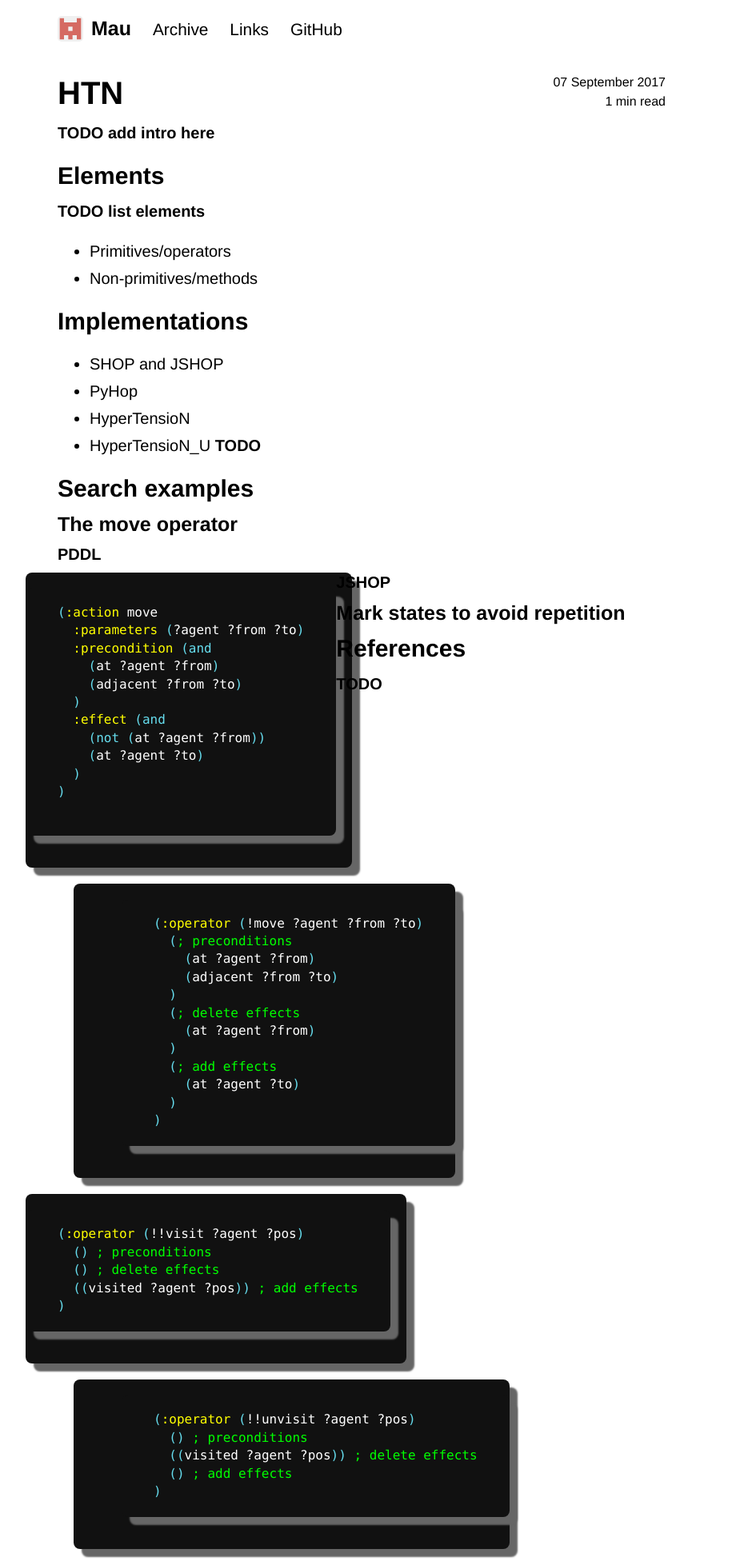
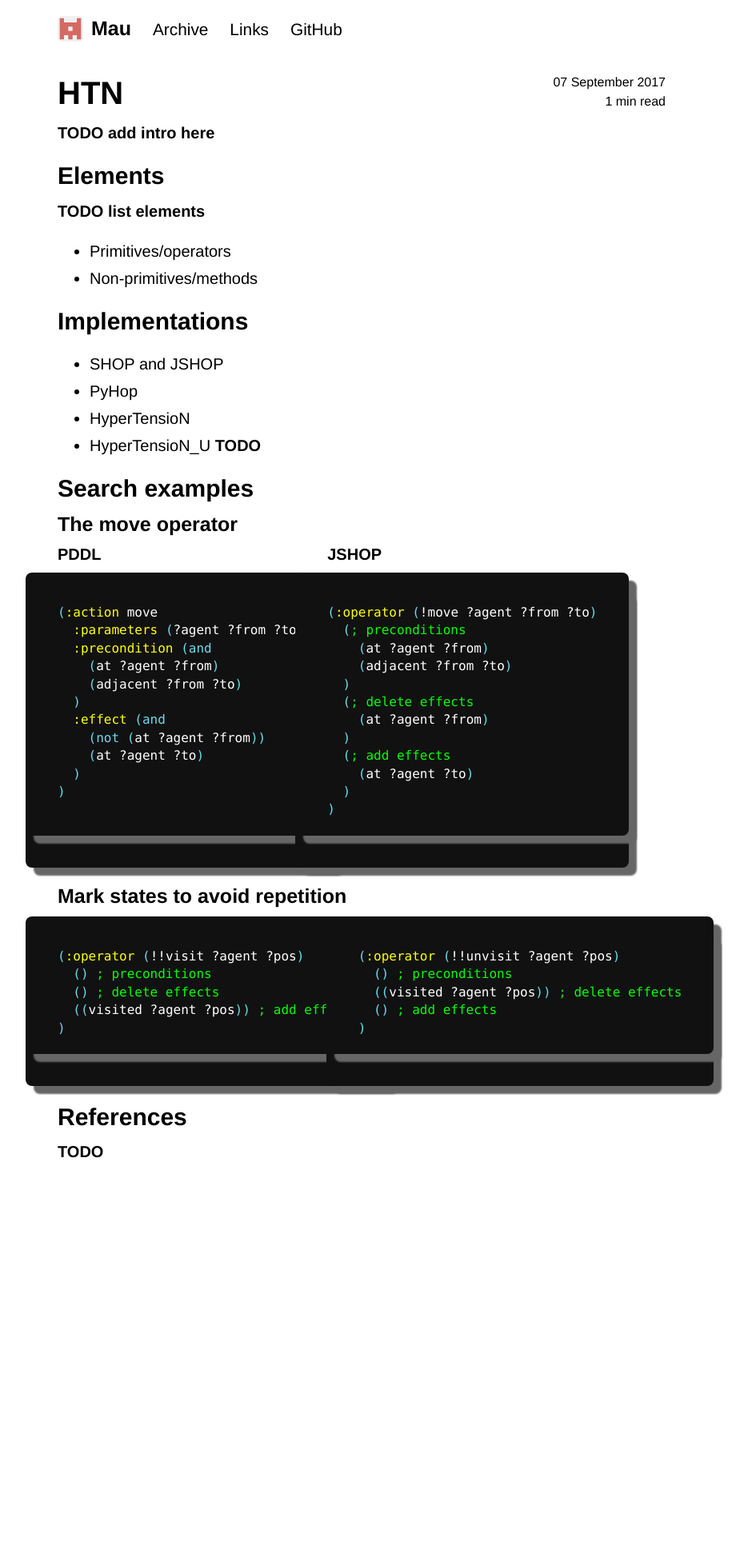
Before and after one commit to Maumagnaguagno/maumagnaguagno.github.io, a Jekyll site: the page built from htn.md, in a window 1280 px wide. Shown: the whole page at 80% size, without its empty margins (188-1123 px from the left). Built offline with Jekyll 4.4.1, drawn with Linux system fonts in a browser that asks for light colours; our own code applies the rules of GitHub Pages for plain Markdown files; after the commit the page ends 1475 px from its top, so only the background shows below that.

Commit message:
Update split style instead

````diff
--- a/css/style.scss
+++ b/css/style.scss
@@ -113,5 +113,10 @@ table {
   margin: 0;
 }
 
-.left .highlight { margin-right: -1rem; float: left; }
-.right .highlight { margin-left: 1rem; float: left; }
+// Split
+
+.split {
+  display: table-cell;
+  width: 50%;
+  .highlight { float: left }
+}
--- a/htn.md
+++ b/htn.md
@@ -26,7 +26,7 @@ hidden: true
 
 ### The move operator
 
-<div class="left" markdown="1">
+<div class="split" markdown="1">
 
 #### PDDL
 ```elisp
@@ -45,7 +45,7 @@ hidden: true
 ```
 
 </div>
-<div class="right" markdown="1">
+<div class="split" markdown="1">
 
 #### JSHOP
 ```elisp
@@ -66,7 +66,7 @@ hidden: true
 </div>
 
 ### Mark states to avoid repetition
-<div class="left" markdown="1">
+<div class="split" markdown="1">
 
 ```elisp
 (:operator (!!visit ?agent ?pos)
@@ -77,7 +77,7 @@ hidden: true
 ```
 
 </div>
-<div class="right" markdown="1">
+<div class="split" markdown="1">
 
 ```elisp
 (:operator (!!unvisit ?agent ?pos)
````
Also changed, not shown: ruby.md (+2 -2 lines).
